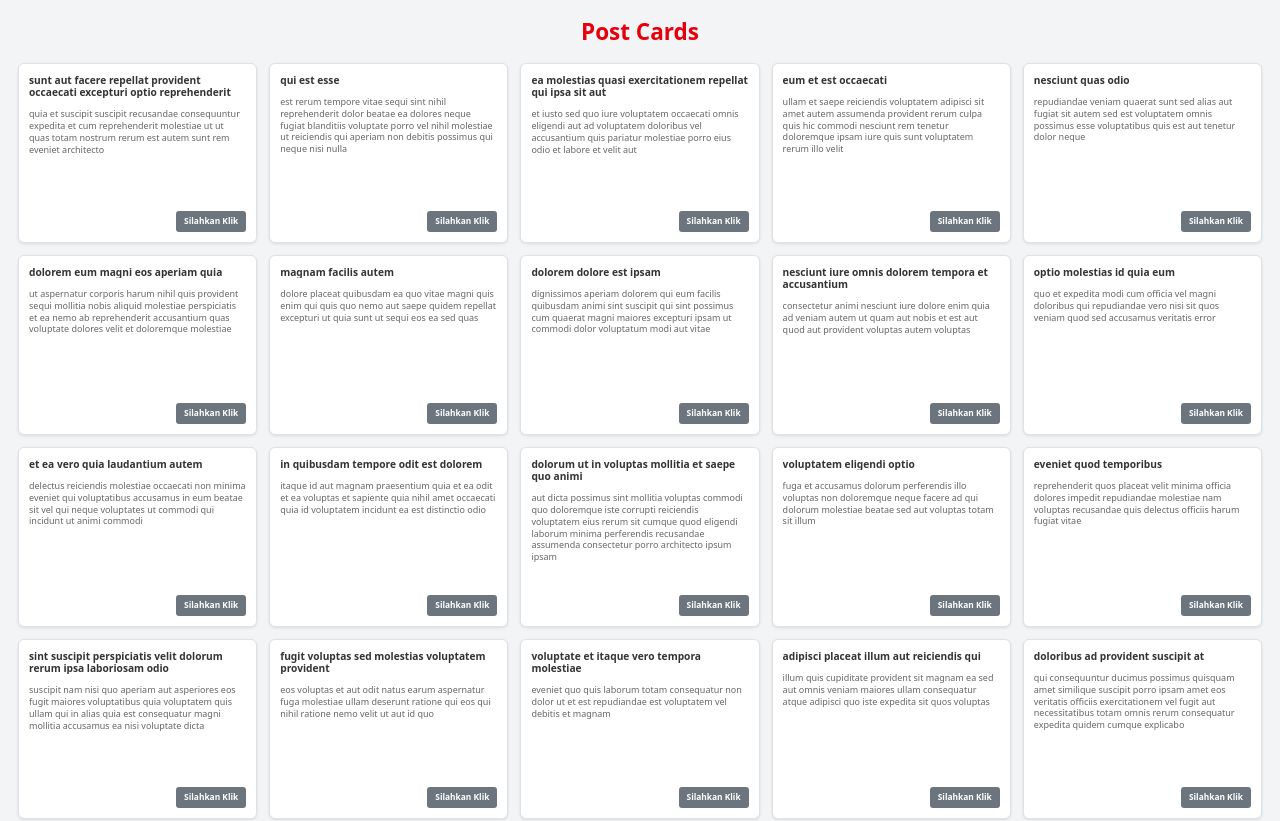
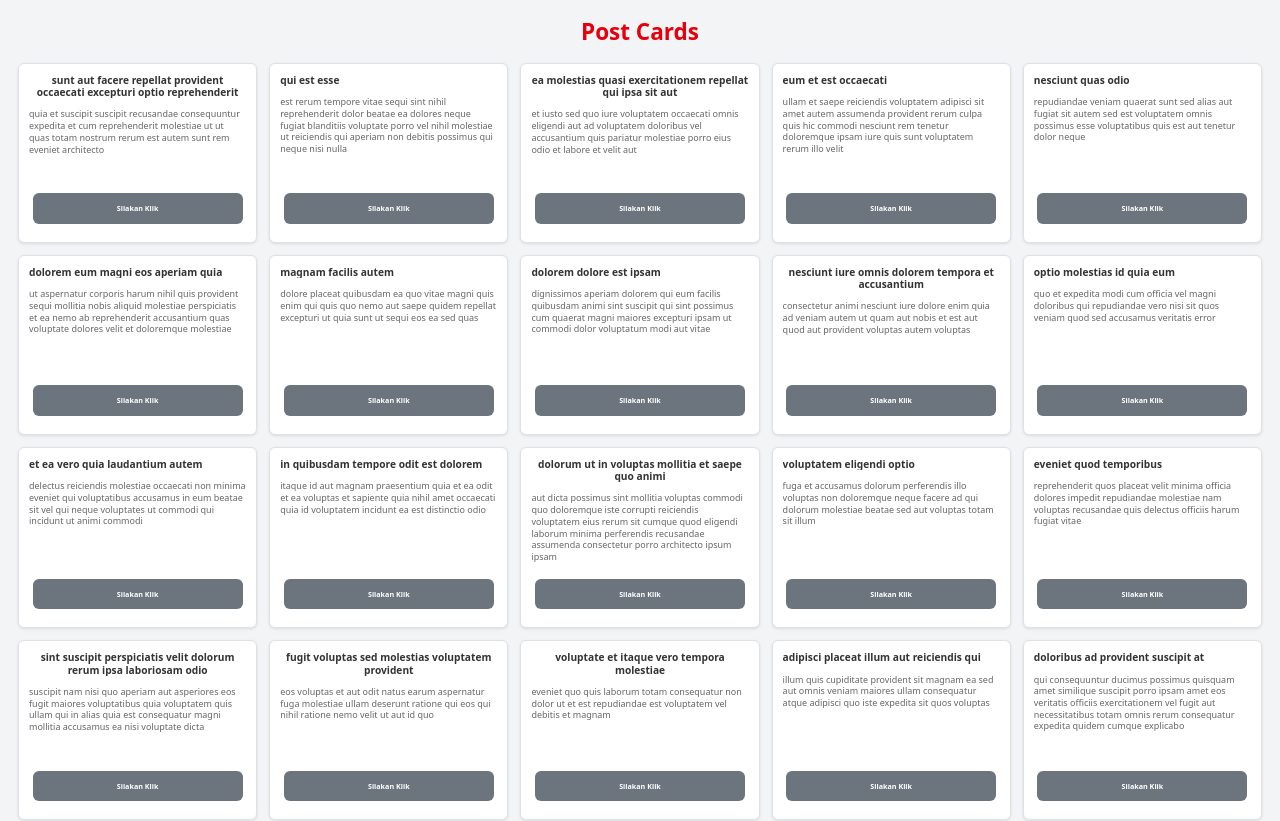
Before and after one commit to suryatetukoo/admin-ui, a React (Vite) app: page / in a window 1280 px wide. Shown: the top 821 px of the page. Built offline with nearby package versions, Linux system fonts and the light colour scheme.

Commit message:
UTS Post Cards

```diff
--- a/src/PostCard.css
+++ b/src/PostCard.css
@@ -63,33 +63,40 @@
 
 .post-footer {
   display: flex;
-  justify-content: flex-end;
+  justify-content: center;
+  align-items: center;
   margin-top: auto;
+  padding: 8px 0;
 }
 
 .post-button {
-  padding: 4px 8px;
+  padding: 10px 20px;
   border: none;
-  border-radius: 3px;
+  border-radius: 6px;
   cursor: pointer;
   font-weight: bold;
   transition: all 0.3s ease;
-  font-size: 0.7rem;
+  font-size: 0.6rem; /* Font lebih besar */
+  min-width: 210px; /* Lebar minimum */
 
+  /* Default state (belum diklik) */
   background-color: var(--gray-color);
   color: white;
 }
 
+/* State ketika tombol sudah diklik */
 .post-button.clicked {
   background-color: var(--special-red2);
   color: white;
 }
 
+/* Hover effect untuk tombol */
 .post-button:hover {
   background-color: var(--hover-light-red);
   transform: scale(1.05);
 }
 
+/* Hover effect khusus untuk tombol yang sudah diklik */
 .post-button.clicked:hover {
   background-color: var(--hover-light-red);
 }
--- a/src/PostCard.jsx
+++ b/src/PostCard.jsx
@@ -11,7 +11,7 @@ const PostCard = ({ id, userId, title, body }) => {
   return (
     <div className="post-card">
       <div className="post-header">
-        <h3 className="post-title">{title}</h3>
+      <center><h3 className="post-title">{title}</h3> </center>
       </div>
       <div className="post-body">
         <p className="post-content">{body}</p>
@@ -21,7 +21,7 @@ const PostCard = ({ id, userId, title, body }) => {
           className={`post-button ${isClicked ? 'clicked' : ''}`}
           onClick={handleButtonClick}
         >
-          {isClicked ? 'Tombol sudah diklik' : 'Silahkan Klik'}
+          {isClicked ? 'Tombol sudah diklik' : 'Silakan Klik'}
         </button>
       </div>
     </div>
```
